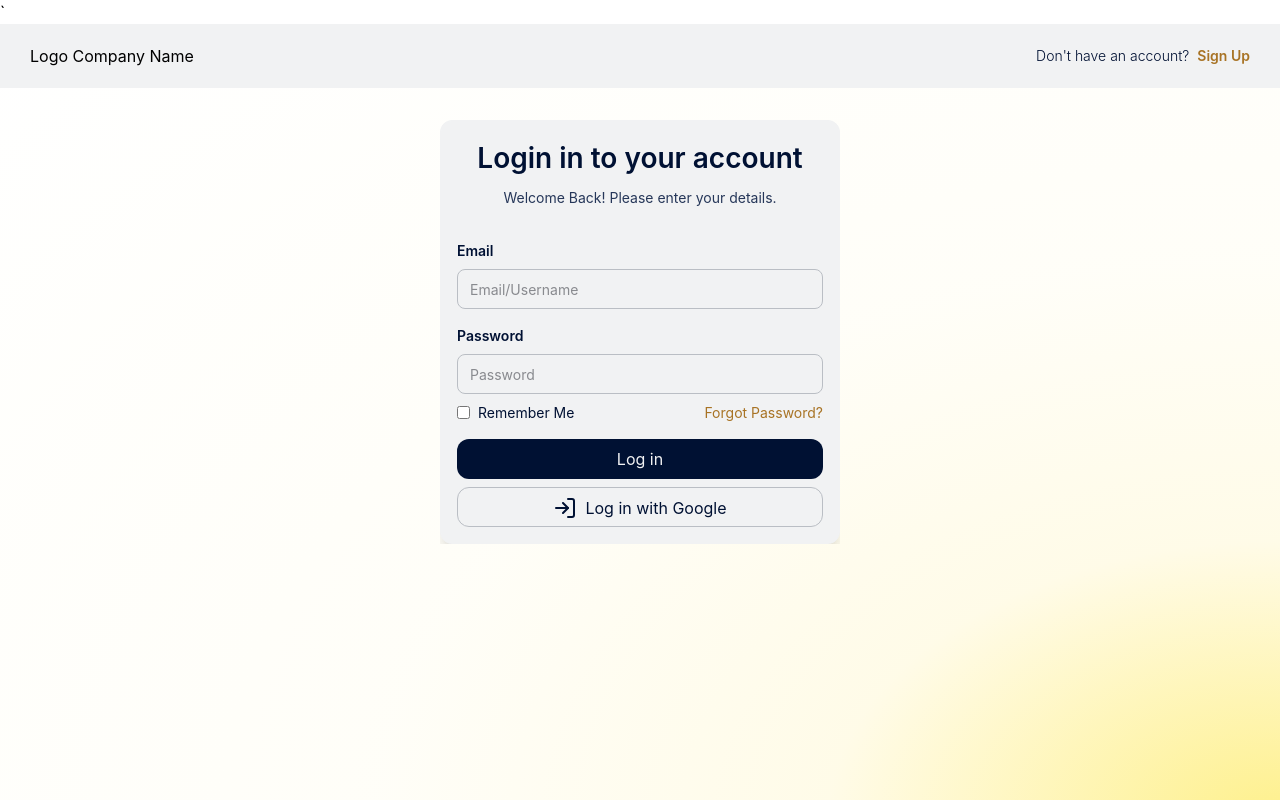
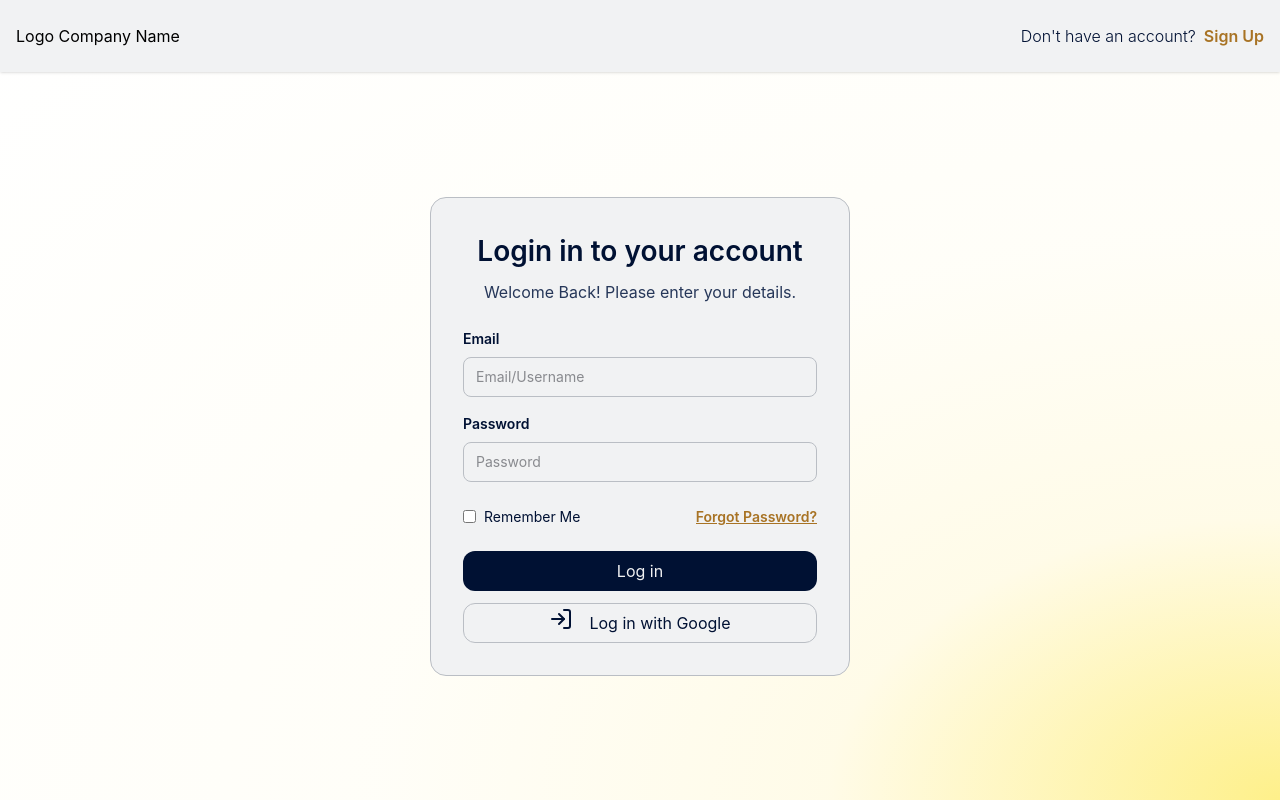
Before and after one commit to Sihle-Thwa/SportsManagment, a React (Vite) app in the folder frontend/: page /login in a window 1280 px wide. Built offline with nearby package versions, Linux system fonts and the light colour scheme.

Commit message:
refactor: Clean up HTML and CSS files for improved readability and maintainability

```diff
--- a/frontend/index.html
+++ b/frontend/index.html
@@ -8,7 +8,7 @@
     <meta name="viewport" content="width=device-width, initial-scale=1.0" />
     <link rel="icon" href="/" />
     <link rel="stylesheet" href="./src/styles/global.css" />
-    <link rel="stylesheet" href="./src/styles/typography.css" />`
+    <link rel="stylesheet" href="./src/styles/typography.css" />
     <link rel="stylesheet" href="path/to/font-awesome/css/font-awesome.min.css">
 
 
--- a/frontend/src/App.tsx
+++ b/frontend/src/App.tsx
@@ -13,7 +13,7 @@ import LoginPage from "./pages/Auth/LoginPage";
 import RegisterPage from "./pages/Auth/RegisterPage";
 
 function App() {
-	const isAuthenticated = false; // Replace with real authentication logic
+	const isAuthenticated = false;
 	return (
 		<ThemeProvider defaultTheme="system" storageKey="ui-theme">
 			<Router>
--- a/frontend/src/index.css
+++ b/frontend/src/index.css
@@ -10,7 +10,6 @@
 		padding: 0;
 		box-sizing: border-box;
 		overflow: hidden;
-		clip-path: inset(0);
 		-webkit-overflow-scrolling: touch;
 
 	}
--- a/frontend/src/pages/Auth/loginpage.css
+++ b/frontend/src/pages/Auth/loginpage.css
@@ -4,12 +4,11 @@
 	.loginPageRoot {
 		display: flex;
 		flex-direction: column;
-        min-height: 100vh;
-		max-width: 100vw;
-        height: 100%;
+		height: 100vh;
 		width: 100%;
 		background-image: var(--background-canvas-gradient);
-		overflow: hidden;
+		background-size: cover;
+		background-position: center;
 	}
 
 	.loginPageHeader {
@@ -17,44 +16,60 @@
 		justify-content: center;
 		align-items: center;
 		width: 100%;
-		height: 64px;
-		background-color: var(--card-background);
+		height: 72px;
+		position: sticky;
+		top: 0;
+		background: var(--sidebar-background, var(--colour-neutral-100));
 		border-bottom: 1px solid var(--border-subtle);
 		box-shadow: var(--shadow-sm);
 	}
 
 	.loginPageHeaderContainer {
 		display: flex;
+		flex-direction: row;
 		justify-content: space-between;
 		align-items: center;
-		max-width: 1220px;
+		max-width: 100%;
 		width: 100%;
+		padding: 0px 16px;
+		height: 100%;
+		overflow: hidden;
 	}
 
 	.loginPageHeaderContainer_brand {
 		display: flex;
+		flex-direction: row;
+		justify-content: flex-start;
 		align-items: flex-start;
 		gap: 8px;
+
 	}
 
 	.loginPageHeaderContainer_cta {
 		display: flex;
+		flex-direction: row;
+		justify-content: flex-end;
 		align-items: flex-end;
 		gap: 8px;
+
 	}
 
 	.loginPageHeaderContainer_cta_text {
 		display: flex;
-		align-items: flex-start;
+		justify-content: center;
+		align-items: center;
 		gap: 8px;
-		font-size: var(--button-size-sm);
+		font-size: var(--button-size-md);
 		font-weight: var(--font-weight-light);
 		color: var(--text-primary);
 	}
 
 	.loginPageHeaderContainer_cta_link {
 		display: flex;
-		font-size: var(--button-size-sm);
+		justify-content: center;
+		align-items: center;
+		gap: 8px;
+		font-size: var(--button-size-md);
 		font-weight: var(--font-weight-semibold);
 		color: var(--colour-accent);
 	}
@@ -65,21 +80,23 @@
 		justify-content: center;
 		align-items: center;
 		width: 100%;
-		padding: 32px 16px;
+		flex-grow: 1;
+		padding: 16px;
+		overflow: auto;
+
 	}
 
 	.loginPageContent {
 		display: flex;
 		flex-direction: column;
 		align-items: center;
-		gap: 16px;
+		background: var(--background-surface);
+		border: 1px solid var(--border-default);
+		border-radius: var(--radius-xl);
+		padding: 32px;
+		gap: 24px;
 		width: 100%;
-		max-width: 400px;
-		background-color: var(--card-background);
-		border: 1px solid var(--border-subtle);
-		border-radius: var(--radius-lg);
-		box-shadow: var(--shadow-lg);
-		padding: 16px;
+		max-width: 420px;
 	}
 
 	.loginPageContent_header {
@@ -87,7 +104,7 @@
 		flex-direction: column;
 		align-items: center;
 		gap: 8px;
-		margin-bottom: 16px;
+		width: 100%;
 	}
 
 	.loginPageContent_header_title {
@@ -98,8 +115,8 @@
 	}
 
 	.loginPageContent_header_subtitle {
-		font-size: var(--button-size-sm);
-		font-weight: var(--font-weight-regular);
+		font-size: var(--button-size-md);
+		font-weight: var(--font-weight-normal);
 		color: var(--text-secondary);
 		text-align: center;
 	}
@@ -108,6 +125,7 @@
 		display: flex;
 		flex-direction: column;
 		align-items: center;
+		gap: 24px;
 		width: 100%;
 	}
 
@@ -121,25 +139,27 @@
 
 	.loginPageForm_bodyForgotPassword {
 		display: flex;
+		flex-direction: row;
 		justify-content: space-between;
 		align-items: center;
 		width: 100%;
-		padding-top: 8px;
 	}
 
 	.loginPageForm_bodyForgotPassword_checkbox {
 		display: flex;
 		align-items: center;
 		gap: 8px;
-		width: 100%;
 		font-size: var(--button-size-sm);
 		color: var(--text-primary);
+		font-weight: var(--font-weight-normal);
 	}
 	.loginPageForm_bodyForgotPassword_link {
 		display: flex;
-		justify-content: flex-end;
-		width: 100%;
+		align-items: center;
+		gap: 8px;
 		font-size: var(--button-size-sm);
+		font-weight: var(--font-weight-semibold);
+		text-decoration: underline;
 		color: var(--colour-accent);
 	}
 
@@ -154,8 +174,7 @@
 	.loginPageForm_bodyFooter_cta {
 		display: flex;
 		flex-direction: column;
-		align-items: center;
-		gap: 8px;
+		gap: 12px;
 		width: 100%;
 	}
 
@@ -173,19 +192,24 @@
 
 	.loginPageForm_bodyFooter_cta_secondaryButton {
 		display: flex;
+		flex-direction: row;
 		justify-content: center;
-		width: 100%;
-		background-color: var(--button-background);
+		align-items: center;
+		gap: 8px;
+		font-size: var(--button-size-md);
 		color: var(--text-primary);
 		border: 1px solid var(--border-default);
 		border-radius: var(--radius-lg);
+		font-size: var(--button-font-size);
 		padding: 8px 16px;
-		font-size: var(--button-font-size);
+		transition: background-color 0.2s ease;
+
 	}
 
 	.loginPageForm_bodyFooter_icon {
-		display: flex;
+		width: var(--icon-size-md);
+		height: var(--icon-size-md);
+		justify-content: center;
 		align-items: center;
-		margin-right: 8px;
 	}
 }
--- a/frontend/src/styles/theme.css
+++ b/frontend/src/styles/theme.css
@@ -100,10 +100,11 @@
     /***** End Section *****/
 
     /***** Section: Icon Sizes *****/
-    --icon-size-sm: 16px;
-    --icon-size-default: 24px;
+--icon-size-sm: 18px;
+--icon-size-sm: 24px;
+    --icon-size-default: 32px;
     --icon-size-md: var(--icon-size-default);
-    --icon-size-lg: 32px;
+    --icon-size-lg: 42px;
     --icon-size-xl: 48px;
 
     /***** End Section *****/
```
Also changed, not shown: frontend/src/components/layout/TopNav/app-topbar.tsx (+0 -7 lines).
